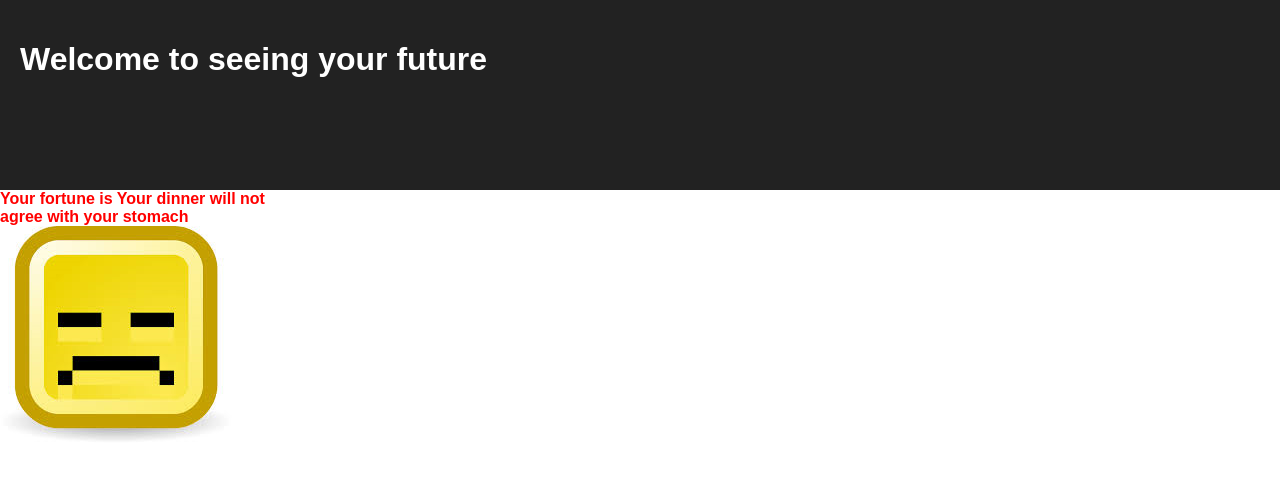
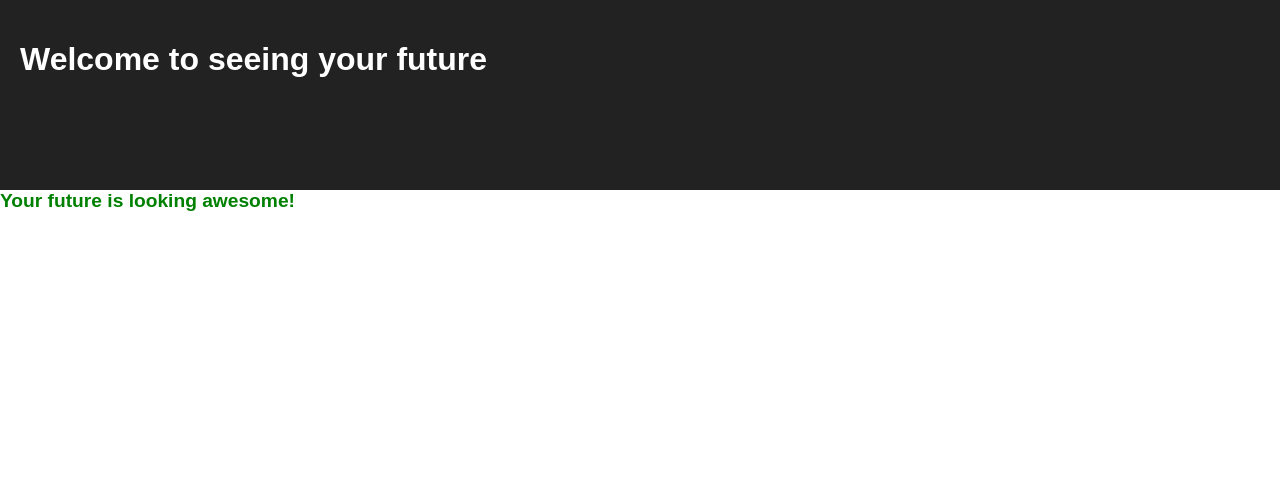
Before and after one commit to sarahdonofrio/digigirlz, a React (Create React App) app in the folder magic-eight-ball/: page /fortune in a window 1280 px wide. Shown: the top 478 px of the page. Built offline with nearby package versions, Linux system fonts and the light colour scheme.

Commit message:
Add in skeleton branch

```diff
--- a/magic-eight-ball/src/App.tsx
+++ b/magic-eight-ball/src/App.tsx
@@ -14,7 +14,7 @@ class App extends React.Component {
         <BrowserRouter >
           <Switch>
             <Route exact={true} path="/" component={MagicEightBall}/>
-            <Route path="/fortune" component={FortunePage}/>
+            <Route  path="/fortune" component={FortunePage}/>
           </Switch>
     </BrowserRouter >
       </div>
--- a/magic-eight-ball/src/Components/fortune.tsx
+++ b/magic-eight-ball/src/Components/fortune.tsx
@@ -1,71 +1,53 @@
 import * as React from 'react';
 import '../App.css';
-import * as Common from '../common';
-const badImage = require('../images/unhappy.png');
-const goodImage = require('../images/happiness.png');
-const neutralImage = require('../images/neutral.jpg');
-
+// import * as Common from '../common'
 interface Style {
   color: string;
   fontWeight: 'bold';
 }
 
-let fortunes: Common.Fortune[] = [
-    {fortuneType: Common.FortuneType.Good, fortune: 'You will make a lot of money'},
-    {fortuneType: Common.FortuneType.Good, fortune: 'You will get into the college of your dreams'},
-    {fortuneType: Common.FortuneType.Good, fortune: 'You\'ll stumble upon a lost object'},
-    {fortuneType: Common.FortuneType.Bad, fortune: 'You\'ll be late to school soon'},
-    {fortuneType: Common.FortuneType.Bad, fortune: 'Your dinner will not agree with your stomach'},
-    {fortuneType: Common.FortuneType.Bad, fortune: 'Someone is really mad at you right now'},
-    {fortuneType: Common.FortuneType.Neutral, fortune: 'You will have a normal week'},
-    {fortuneType: Common.FortuneType.Neutral, fortune: 'You will crave apples all next week'},
-    {fortuneType: Common.FortuneType.Neutral,
-        fortune: 'You will go to a restaurant and all their' +
-                 'dishes look okay and you\'ll have a hard time making up your mind'
-    }
-];
-
 class FortunePage extends React.Component {
- constructor ({}: {}, {}: {}) {
-     super({});
+    constructor (props: {}, state: {}) {
+        super(props);
         this.GetFortune = this.GetFortune.bind(this);
         }
- GetFortune(): Common.Fortune {
-     return fortunes[Math.floor((Math.random() * 10))];
+    GetFortune() {
+        /*let fortunes: Common.Fortune[] = [
+            {fortuneType: Common.FortuneType.Good, fortune: 'Everything will happen the way you want it to'},
+            {fortuneType: Common.FortuneType.Bad, fortune: 'Your nemesis will get everything they want'},
+            {fortuneType: Common.FortuneType.Neutral,
+            fortune: 'It won’t be super memorable' +
+            'In a good or bad way'}
+            ];  */
     }
     render() {
-    let fortune = this.GetFortune();
-    let style: Style = {color: 'black', fontWeight: 'bold'};
-    let image = neutralImage;
-    switch (fortune.fortuneType) {
-        case Common.FortuneType.Bad:
-        {
-            image = badImage;
+        let style: Style = {color: 'green', fontWeight: 'bold'};
+        // let fortune = GetFortune();
+
+        /*switch (fortune.fortuneType) {
+            case Common.FortuneType.Good: {
+                style.color = 'blue';
+                break;
+            }
+            case Common.FortuneType.Bad: {
                 style.color = 'red';
                 break;
             }
-        case Common.FortuneType.Good:
-        {
-            image = goodImage;
-            style.color = 'blue';
+            case Common.FortuneType.Neutral: {
+                style.color = 'purple';
                 break;
             }
-        case Common.FortuneType.Neutral:
-        {
-            image = neutralImage;
-            style.color = 'green';
+            default: {
                 break;
             }
-        default:
-            break;
-    }
+        }*/
 
         return (
         <div>
-            <div style={style} className="Fortune-text"> Your fortune is {fortune.fortune}</div>
-            <img src={image} />
+            <big style={style} className="Fortune-text"> Your future is looking awesome! </big>
         </div>
         );
+
   }
 }
 
--- a/magic-eight-ball/src/Components/magicEightBall.tsx
+++ b/magic-eight-ball/src/Components/magicEightBall.tsx
@@ -1,7 +1,7 @@
 import * as React from 'react';
 import '../App.css';
-import { Link  }  from 'react-router-dom';
-const magicEightBall = require('../images/Magic_eight_ball.png');
+// import { Link  }  from 'react-router-dom';
+// const magicEightBall = require('../images/Magic_eight_ball.png');
 
 class MagicEightBall extends React.Component {
   render() {
@@ -10,9 +10,6 @@ class MagicEightBall extends React.Component {
           <p className="Magic-Eigthball-Intro">
             Let's look into the future and see what it holds
           </p>
-          <Link to="/fortune">
-            <img src={magicEightBall} className="Magic-Eightball-Image" />
-          </Link>
         </div>
     );
   }
```
Lines whose indentation alone changed are shown as unchanged.
